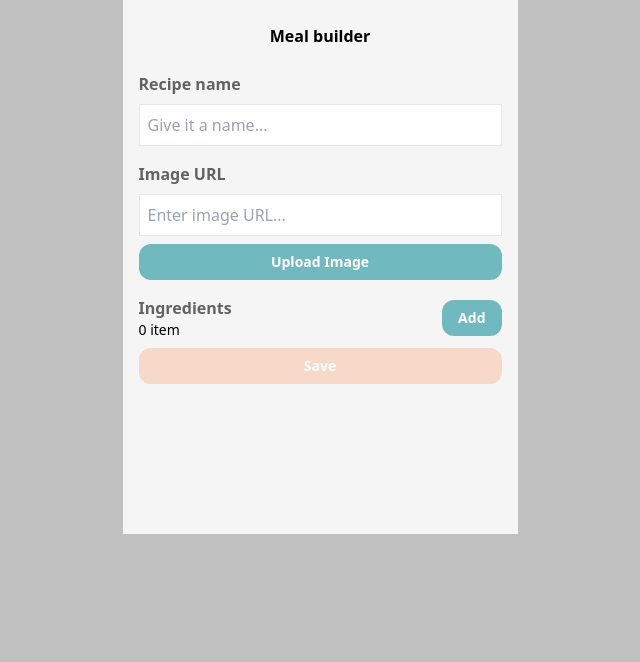
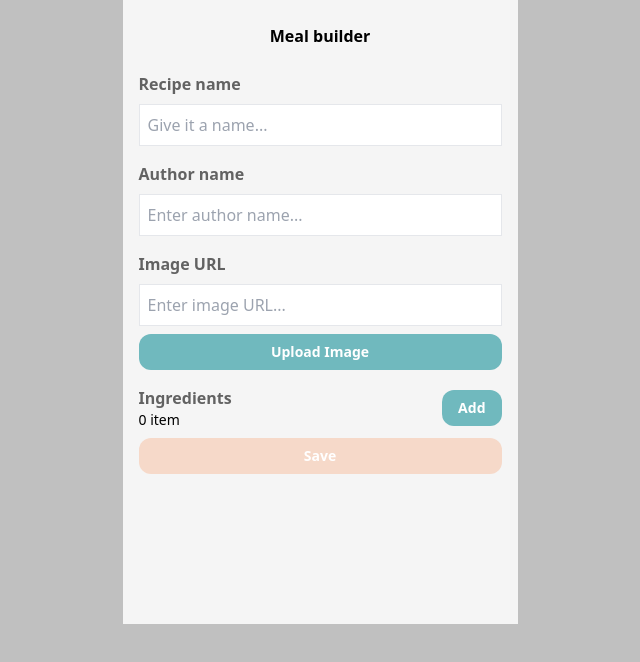
Before and after one commit to coffeyhouse/meal-planner-app, a React (Vite) app in the folder client/: page /recipe-builder in a window 1280 px wide. Shown: the top 662 px of the page, without its empty margins (320-960 px from the left). Built offline with nearby package versions, Linux system fonts and the light colour scheme.

Commit message:
Added author name input to recipebuilder

```diff
--- a/client/src/components/meal/RecipeBuilder.jsx
+++ b/client/src/components/meal/RecipeBuilder.jsx
@@ -1,3 +1,4 @@
+// RecipeBuilder.jsx
 import React, { useState, useEffect } from 'react';
 import IngredientSearch from '../IngredientSearch';
 import { useParams, useNavigate } from 'react-router-dom';
@@ -24,6 +25,7 @@ function RecipeBuilder() {
     const { mealId } = useParams();
     const navigate = useNavigate();
     const [recipeName, setRecipeName] = useState('');
+    const [authorName, setAuthorName] = useState(''); // State for author name
     const [ingredients, setIngredients] = useState([]);
     const [isModalOpen, setIsModalOpen] = useState(false);
     const [currentIngredient, setCurrentIngredient] = useState(null);
@@ -32,7 +34,7 @@ function RecipeBuilder() {
     const [addIngredients, setAddIngredients] = useState(false);
     const [commonUnits, setCommonUnits] = useState([...baseUnits]);
     const [isEditing, setIsEditing] = useState(true);
-    const [imageURL, setImageURL] = useState(''); // Add state for image URL
+    const [imageURL, setImageURL] = useState('');
 
     const toggleModal = () => setIsModalOpen(!isModalOpen);
 
@@ -42,6 +44,7 @@ function RecipeBuilder() {
                 .then(response => response.json())
                 .then(data => {
                     setRecipeName(data.name);
+                    setAuthorName(data.author || ''); // Set author name
                     setIngredients(data.ingredients.map(ing => ({
                         ...ing,
                         id: ing.id,
@@ -49,7 +52,7 @@ function RecipeBuilder() {
                         quantity: ing.quantity.toString(),
                         unit: ing.unit
                     })));
-                    setImageURL(data.imageUrl || ''); // Set the image URL
+                    setImageURL(data.imageUrl || '');
                     setIsEditing(false);
                 })
                 .catch(error => console.error('Error fetching meal details:', error));
@@ -60,11 +63,13 @@ function RecipeBuilder() {
         if (!mealId) {
             const savedMealData = localStorage.getItem('currentMeal');
             if (savedMealData) {
-                const { recipeName, ingredients } = JSON.parse(savedMealData);
+                const { recipeName, authorName, ingredients, imageURL } = JSON.parse(savedMealData);
                 if (recipeName || ingredients.length > 0) {
                     if (window.confirm("Do you want to continue with your previous meal?")) {
                         setRecipeName(recipeName);
+                        setAuthorName(authorName);
                         setIngredients(ingredients);
+                        setImageURL(imageURL);
                         localStorage.removeItem('currentMeal');
                     } else {
                         localStorage.removeItem('currentMeal');
@@ -78,11 +83,13 @@ function RecipeBuilder() {
         if (!mealId) {
             const mealData = {
                 recipeName,
-                ingredients
+                authorName,
+                ingredients,
+                imageURL
             };
             localStorage.setItem('currentMeal', JSON.stringify(mealData));
         }
-    }, [recipeName, ingredients]);
+    }, [recipeName, authorName, ingredients, imageURL]);
 
     const handleIngredientSelect = (ingredient) => {
         setCurrentIngredient(ingredient);
@@ -131,8 +138,9 @@ function RecipeBuilder() {
 
         const meal = {
             name: recipeName,
+            authorName, // Add authorName to the meal object
             ingredients: simplifiedIngredients,
-            imageUrl: imageURL // Add imageURL to the meal object
+            imageUrl: imageURL
         };
 
         const url = mealId ? `/api/meals/${mealId}` : '/api/meals';
@@ -196,6 +204,17 @@ function RecipeBuilder() {
                             className="bg-white p-2 border"
                             value={recipeName}
                             onChange={(e) => setRecipeName(e.target.value)}
+                            disabled={!isEditing}
+                        />
+                    </div>
+                    <div className="flex flex-col gap-2">
+                        <Heading variant="h3">Author name</Heading>
+                        <input
+                            type="text"
+                            placeholder="Enter author name..."
+                            className="bg-white p-2 border"
+                            value={authorName}
+                            onChange={(e) => setAuthorName(e.target.value)}
                             disabled={!isEditing}
                         />
                     </div>
```
